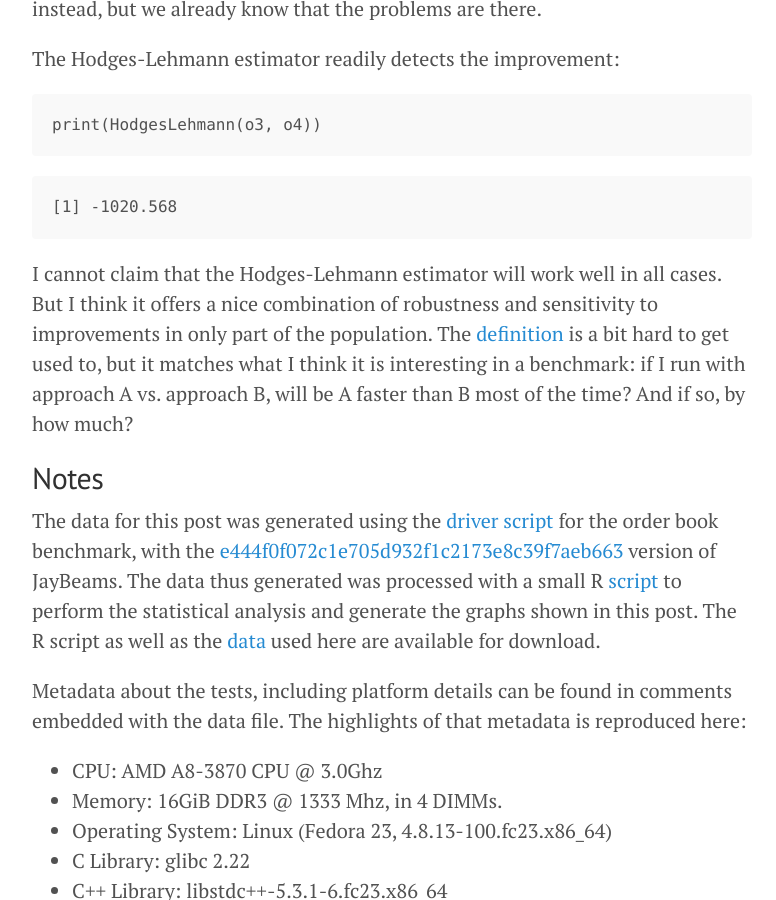
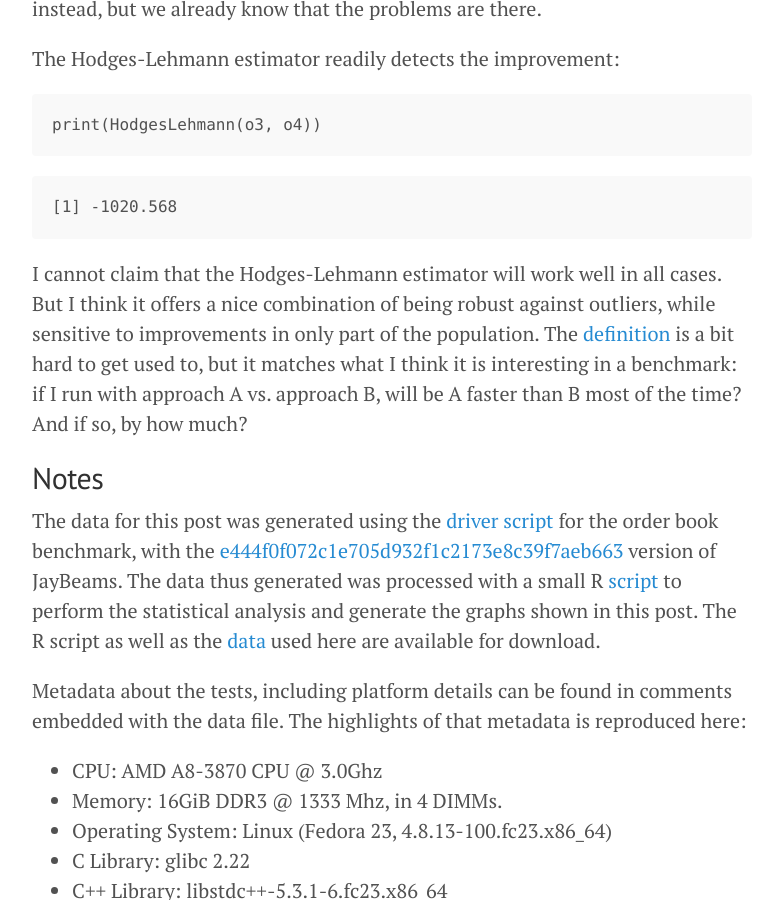
Before and after one commit to coryan/coryan.github.io, a Jekyll site: the page built from _posts/2017-01-19-on-benchmarking-part-5.md, in a window 1280 px wide and 900 px high, scrolled down 26962 px. Shown: the whole window, without its empty margins (248-1024 px from the left). Built offline with Jekyll 4.4.1, drawn with Linux system fonts in a browser that asks for light colours; nearby versions of some CDN libraries.

Commit message:
Keep working on text.

```diff
--- a/_posts/2017-01-19-on-benchmarking-part-5.md
+++ b/_posts/2017-01-19-on-benchmarking-part-5.md
@@ -930,8 +930,9 @@ print(HodgesLehmann(o3, o4))
 
 I cannot claim that the Hodges-Lehmann estimator will work well in all
 cases.
-But I think it offers a nice combination of robustness and sensitivity
-to improvements in only part of the population.
+But I think it offers a nice combination of being robust against
+outliers, while sensitive to improvements in only part of the
+population.
 The
 [definition](https://en.wikipedia.org/wiki/Hodges%E2%80%93Lehmann_estimator#Definition)
 is a bit hard to get used to,
```
